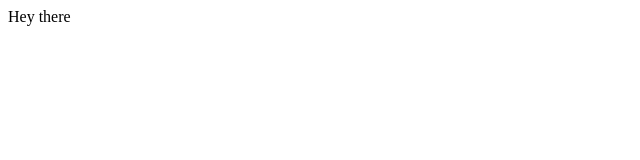
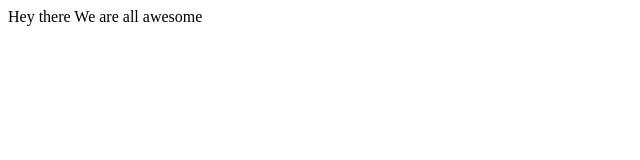
Before and after one commit to Tanimou/Python_Tutorial, a plain HTML site: page Tutorials/index.html in a window 1280 px wide. Shown: the whole page, without its empty margins (0-640 px from the left). Drawn offline with Linux system fonts and the light colour scheme.

Commit message:
commit index.html

```diff
--- a/Tutorials/index.html
+++ b/Tutorials/index.html
@@ -1 +1 @@
-<p>Hey there</p>
+<p>Hey there We are all awesome</p>
```
